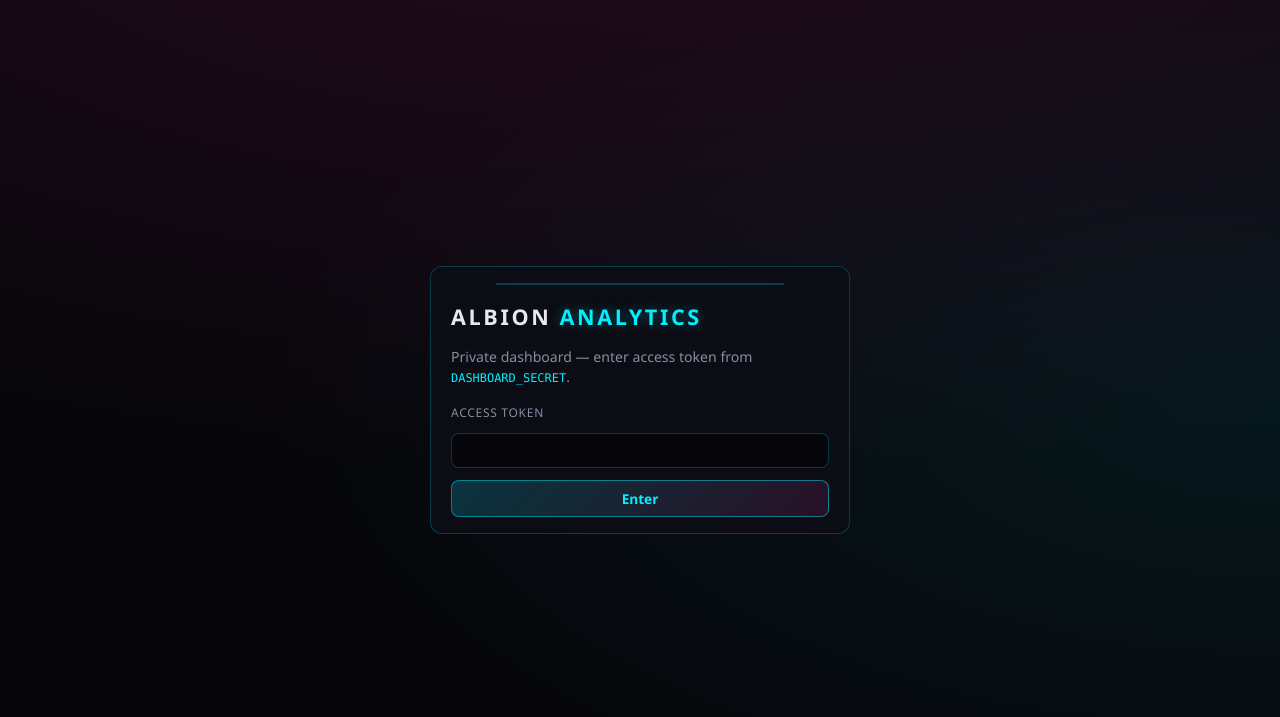
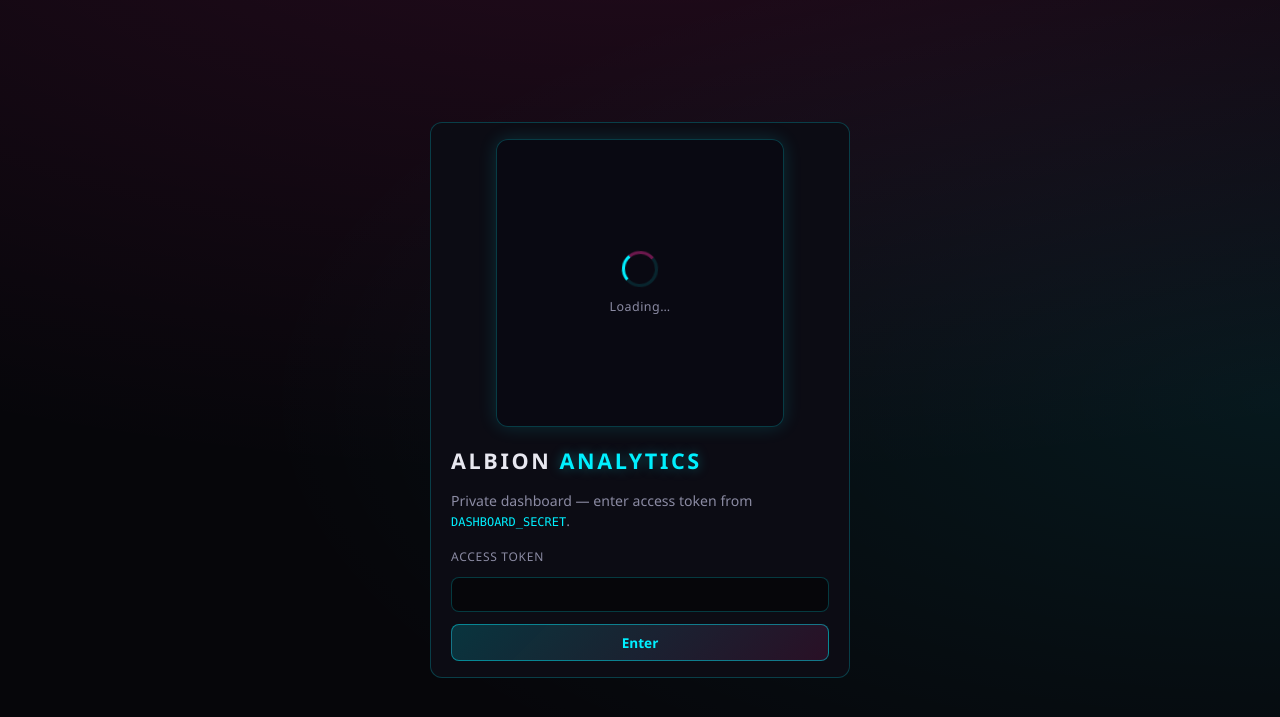
Before and after one commit to lymp3n/albion-analytics-bot, a Flask app: page /dashboard/login in a window 1280 px wide. Shown: the top 717 px of the page. Run offline with Flask 3, Linux system fonts and the light colour scheme.

Commit message:
Reduce Discord command sync rate limits; GIF placeholders + preload
- Disable auto_sync_commands; sync once in on_ready only
- When GUILD_IDS/GUILD_ID set, sync only those guilds (not every invite)
- Stagger multi-guild sync with 2.2s delay between guilds
- Login: preload secret.gif, spinner slot until image load
- Ban overlay: same placeholder + fade-in for ban.gif
- README: GUILD_IDS, rate-limit log explanation, GIF UX

Made-with: Cursor

```diff
--- a/web_dashboard/static/dashboard.css
+++ b/web_dashboard/static/dashboard.css
@@ -624,15 +624,106 @@
     border-top-color: var(--ds-cyan);
   }
 
+  .ds-gif-placeholder-ring {
+    animation: none;
+    border-color: rgba(0, 240, 255, 0.35);
+    border-top-color: var(--ds-cyan);
+  }
+
   .ds-boot-loader {
+    transition: none;
+  }
+
+  .ds-media-gif {
     transition: none;
   }
 }
 
+/* GIF slots: placeholder until decode/first frame (avoids layout jank on slow GIFs) */
+.ds-media-gif-slot {
+  position: relative;
+  width: 100%;
+  margin: 0 auto 1rem;
+}
+
+.ds-login-gif-wrap.ds-media-gif-slot {
+  min-height: min(36vh, 18rem);
+}
+
+.ds-ban-gif-wrap.ds-media-gif-slot {
+  min-height: min(40vh, 22rem);
+}
+
+.ds-gif-placeholder {
+  display: flex;
+  flex-direction: column;
+  align-items: center;
+  justify-content: center;
+  gap: 0.65rem;
+  min-height: min(36vh, 18rem);
+  max-height: min(36vh, 18rem);
+  width: 100%;
+  max-width: min(18rem, 88vw);
+  margin: 0 auto;
+  border-radius: 12px;
+  border: 1px solid var(--ds-border);
+  background: rgba(8, 8, 18, 0.75);
+  box-shadow: var(--ds-glow);
+  transition: opacity 0.35s ease, visibility 0.35s ease;
+}
+
+.ds-ban-gif-wrap .ds-gif-placeholder {
+  min-height: min(40vh, 22rem);
+  max-height: min(40vh, 22rem);
+  max-width: min(22rem, 88vw);
+}
+
+.ds-gif-placeholder.is-hidden {
+  opacity: 0;
+  visibility: hidden;
+  pointer-events: none;
+  position: absolute;
+  inset: 0;
+  margin: auto;
+  width: min(22rem, 88vw);
+  height: min(40vh, 22rem);
+}
+
+.ds-login-gif-wrap .ds-gif-placeholder.is-hidden {
+  width: min(18rem, 88vw);
+  height: min(36vh, 18rem);
+}
+
+.ds-gif-placeholder-ring {
+  display: block;
+  width: 2.25rem;
+  height: 2.25rem;
+  border-radius: 50%;
+  border: 3px solid rgba(0, 240, 255, 0.12);
+  border-top-color: var(--ds-cyan);
+  border-right-color: rgba(255, 46, 166, 0.4);
+  animation: ds-boot-spin 0.85s linear infinite;
+}
+
+.ds-gif-placeholder-label {
+  font-size: 0.78rem;
+  color: var(--ds-muted);
+  letter-spacing: 0.04em;
+}
+
+.ds-media-gif {
+  display: block;
+  margin: 0 auto;
+  opacity: 0;
+  transition: opacity 0.4s ease;
+}
+
+.ds-media-gif.is-visible {
+  opacity: 1;
+}
+
 /* Login — hero GIF above token form */
 .ds-login-secret-gif {
-  display: block;
-  margin: 0 auto 1rem;
   width: auto;
   height: auto;
   max-width: min(18rem, 88vw);
@@ -810,9 +901,11 @@ code {
   padding: 1.25rem 1rem 1.5rem;
 }
 
+.ds-ban-gif-wrap {
+  margin-bottom: 1.25rem;
+}
+
 .ds-ban-gif {
-  display: block;
-  margin: 0 auto 1.25rem;
   width: auto;
   height: auto;
   max-width: min(22rem, 88vw);
--- a/web_dashboard/templates/dashboard_login.html
+++ b/web_dashboard/templates/dashboard_login.html
@@ -4,12 +4,19 @@
   <meta charset="UTF-8" />
   <meta name="viewport" content="width=device-width, initial-scale=1" />
   <title>Albion Analytics — Dashboard</title>
+  <link rel="preload" href="/video/secret.gif" as="image" />
   <link rel="stylesheet" href="{{ url_for('static', filename='dashboard.css') }}" />
 </head>
 <body class="ds-body">
   <div class="ds-login-wrap">
     <div class="ds-panel ds-login-panel">
-      <img class="ds-login-secret-gif" src="/video/secret.gif" alt="" decoding="async" />
+      <div class="ds-login-gif-wrap ds-media-gif-slot">
+        <div class="ds-gif-placeholder" id="ds-login-gif-ph" aria-hidden="true">
+          <span class="ds-gif-placeholder-ring"></span>
+          <span class="ds-gif-placeholder-label">Loading…</span>
+        </div>
+        <img id="ds-login-secret-gif" class="ds-login-secret-gif ds-media-gif" src="/video/secret.gif" alt="" decoding="async" />
+      </div>
       <h1 class="ds-brand">ALBION <span class="ds-accent">ANALYTICS</span></h1>
       <p class="ds-muted">Private dashboard — enter access token from <code>DASHBOARD_SECRET</code>.</p>
       {% if error %}
@@ -22,5 +29,21 @@
       </form>
     </div>
   </div>
+  <script>
+    (function () {
+      var img = document.getElementById("ds-login-secret-gif");
+      var ph = document.getElementById("ds-login-gif-ph");
+      if (!img || !ph) return;
+      function reveal() {
+        ph.classList.add("is-hidden");
+        img.classList.add("is-visible");
+      }
+      if (img.complete && img.naturalWidth > 0) reveal();
+      else {
+        img.addEventListener("load", reveal);
+        img.addEventListener("error", reveal);
+      }
+    })();
+  </script>
 </body>
 </html>
```
Also changed, not shown: bot.py (+35 -21 lines), web_dashboard/templates/dashboard.html (+19 -1 lines), README.md.
